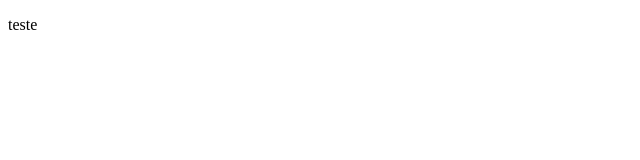
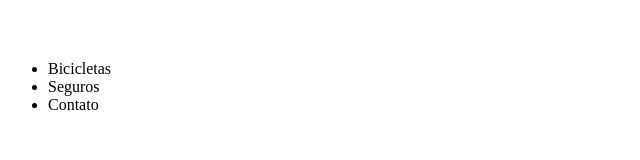
Before and after one commit to Packie22k/bikcraft, a plain HTML site: page index.html in a window 1280 px wide. Shown: the whole page, without its empty margins (0-640 px from the left). Drawn offline with Linux system fonts and the light colour scheme.

Commit message:
commit inicial

```diff
--- a/index.html
+++ b/index.html
@@ -8,6 +8,15 @@
   <title>Bikcraft - Bicicletas elétricas</title>
 </head>
 <body>
-  <p>teste</p>
+  <header>
+    <img src="img/bikcraft.svg" alt="Bikcraft">
+    <nav aria-label="Primaria">
+      <ul>
+        <li>Bicicletas</li>
+        <li>Seguros</li>
+        <li>Contato</li>
+      </ul>
+    </nav>
+  </header>
 </body>
 </html>
```
